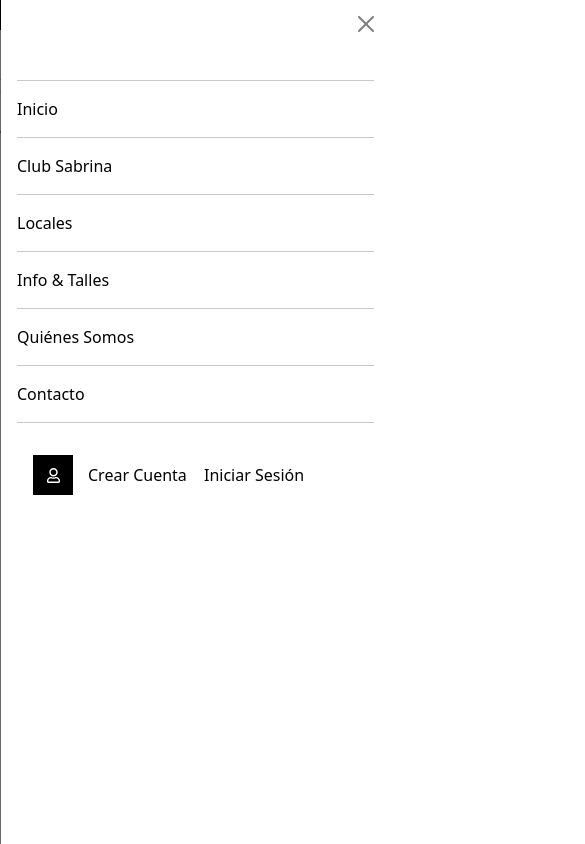
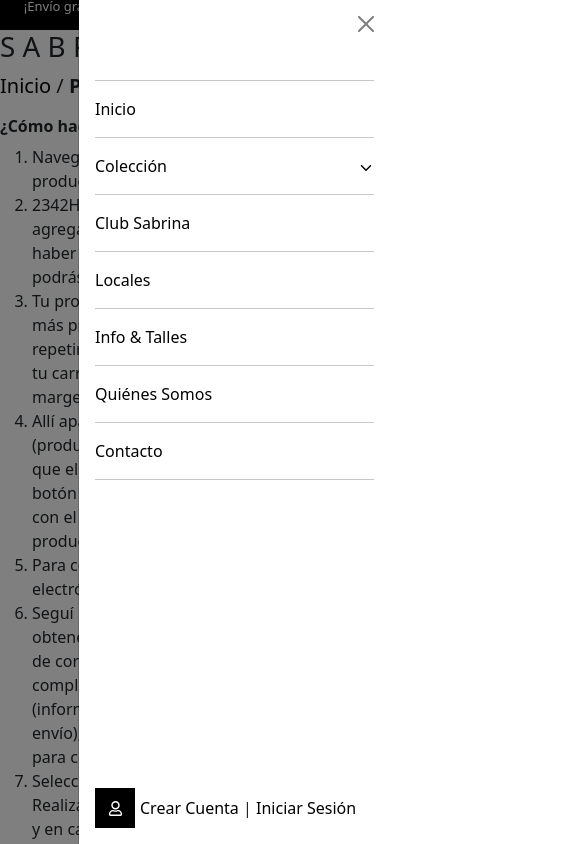
Before and after one commit to Veserad/Sabrina, a React (Vite) app: page /Sabrina/preguntasfrecuentes in a window 390 px wide. Both pictures are taken after a click on the button "MENÚ". Shown: the top 844 px of the page, 585 px wide, since content can reach past the window. Built offline with nearby package versions, Linux system fonts and the light colour scheme.

Commit message:
trabajando en footer-blanco

```diff
--- a/src/NavBar/NavBar.css
+++ b/src/NavBar/NavBar.css
@@ -7,7 +7,7 @@
   text-align: center;
 }
 @media (min-width: 1024px) {
-  .menu-mobile{
+  .menu-mobile {
     display: none;
   }
   /* bg-body-tertiary */
@@ -176,52 +176,69 @@
 }
 /*mobile styles */
 @media (max-width: 1023px) {
-  .div-negro{
+  .div-negro {
     background-color: black;
   }
-  .div-negro a{
+  .div-negro a {
     color: white;
   }
-  .barra{
+  .barra {
     display: none;
   }
-  .menu-mobile{
+  .menu-mobile {
     display: flex;
   }
-  .me-2{
+  .me-2 {
     display: flex;
     align-items: center;
   }
-  .offCanvas .offcanvas-content {
-    /* width: 20% !important; */
-    /* overflow-y: auto; */
+  .offCanvas{
+    max-width: 80%;
+  }
+  .offcanvas-content{
+    width: 100%;
+  }
+  .coleccion-button{
+    background-color: white !important;
+    color: black !important ;
+    text-decoration: none;
+    margin: 0 !important;
+    padding: 0 !important;
+    border: none;
+  }
+  .offcanvas-links a, .coleccion-button{
+    /* background-color: red; */
     display: flex;
-  flex-direction: column;
-  height: 100%; /* ocupa toda la altura del canvas */
+    justify-content: space-between;
+    width: 100% !important;
+    text-decoration: none;
   }
-
-.offCanvas .offcanvas-links {
-  flex: 1;              /* ocupa todo el espacio disponible arriba */
-  overflow-y: auto;     /* si hay muchos links, que hagan scroll */
+  .menu-fondo {
+    padding: 1rem;
+    background-color: white;
+    text-align: center;
+    display: flex;
+    align-items: center;
+    padding-left: 0px !important;
+    position: fixed;
+    bottom: 0;
+    width: 100%;
   }
-.offCanvas .menu-fondo {
-  padding: 1rem;
-  color: white;
-  text-align: center;
-}
-  .user-mobile{
+  .user-mobile {
     background-color: black;
     width: 40px;
     height: 40px;
     display: flex;
     align-items: center;
     justify-content: center;
-    margin-right: 15px;
+    margin-right: 5px;
   }
-  .menu-fondo{
-    display: flex;
-    align-items: center;
-    /* position: fixed;
-    bottom: 0; */
+  .coleccion-invisible{
+    display: none;
+    justify-content: space-evenly;
+  }
+  .coleccion-visible{
+    /* background-color: grey; */
+
   }
 }
--- a/src/NavBar/index.jsx
+++ b/src/NavBar/index.jsx
@@ -11,12 +11,15 @@ import { FaRegUser } from "react-icons/fa";
 import { MdOutlineShoppingCart } from "react-icons/md";
 import "./NavBar.css";
 import { useEffect, useState } from "react";
+import { IoIosArrowDown } from "react-icons/io";
+import { RiArrowLeftSLine } from "react-icons/ri";
 
 import { MdOutlineMenu } from "react-icons/md";
 import OffCanvas from "../Components/canvas.jsx";
 function NavBar() {
   const [showFirst, setShowFirst] = useState(false);
   const [showSecond, setShowSecond] = useState(false);
+  const [showColeccion, setShowColeccion] = useState(false);
 
   const location = useLocation();
   const [scrolled, setScrolled] = useState(false);
@@ -61,6 +64,7 @@ function NavBar() {
           handleClose={() => setShowFirst(false)}
           title="Carrito de compras"
           placement="end"
+          className="offCanvas"
         >
           EL CARRITO DE COMPRAS ESTA VACÍO
         </OffCanvas>
@@ -73,27 +77,152 @@ function NavBar() {
           placement="end"
         >
           <div className="offcanvas-content">
-            <div className="offcanvas-linmks">
+            <div>
+              <div className="offcanvas-links">
                 <hr />
-              <Link to={"/"}>Inicio</Link>
+                <Link to={"/"} onClick={() => setShowSecond(false)}>
+                  Inicio
+                </Link>
                 <hr />
-              <Link to={"/club-sabrina"}>Club Sabrina</Link>
+                <button
+                  to={"/"}
+                  onClick={() => setShowColeccion(!showColeccion)}
+                  className="coleccion-button"
+                >
+                  Colección{" "}
+                  <div>
+                    <IoIosArrowDown
+                      className={
+                        showColeccion
+                          ? "coleccion-invisible"
+                          : "coleccion-visible"
+                      }
+                    />
+                    <RiArrowLeftSLine
+                      className={
+                        showColeccion
+                          ? "coleccion-visible"
+                          : "coleccion-invisible"
+                      }
+                    />
+                  </div>
+                </button>
+                <div
+                  className={
+                    showColeccion ? "coleccion-visible" : "coleccion-invisible"
+                  }
+                >
                   <hr />
-              <Link to={"/locales"}>Locales</Link>
+                  <Link to={"/productos"} onClick={() => setShowSecond(false)}>
+                    Ver todos los productos
+                  </Link>
                   <hr />
-              <Link to={"/preguntasfrecuentes"}>Info & Talles</Link>
+                  <Link to={"/productos"} onClick={() => setShowSecond(false)}>
+                    Abrigos & Sacos
+                  </Link>
                   <hr />
-              <Link to={"/quienes-somos"}>Quiénes Somos</Link>
+                  <Link to={"/productos"} onClick={() => setShowSecond(false)}>
+                    Camperas
+                  </Link>
                   <hr />
-              <Link to={"/contacto"}>Contacto</Link>
+                  <Link to={"/productos"} onClick={() => setShowSecond(false)}>
+                    Sastrería
+                  </Link>
                   <hr />
+                  <Link to={"/productos"} onClick={() => setShowSecond(false)}>
+                    Tejidos
+                  </Link>
+                  <hr />
+                  <Link to={"/productos"} onClick={() => setShowSecond(false)}>
+                    Sweaters & Buzos
+                  </Link>
+                  <hr />
+                  <Link to={"/productos"} onClick={() => setShowSecond(false)}>
+                    Camisas & Blusas
+                  </Link>
+                  <hr />
+                  <Link to={"/productos"} onClick={() => setShowSecond(false)}>
+                    Remeras
+                  </Link>
+                  <hr />
+                  <Link to={"/productos"} onClick={() => setShowSecond(false)}>
+                    Pantalones
+                  </Link>
+                  <hr />
+                  <Link to={"/productos"} onClick={() => setShowSecond(false)}>
+                    Jeans
+                  </Link>
+                  <hr />
+                  <Link to={"/productos"} onClick={() => setShowSecond(false)}>
+                    Vestidos & Monos
+                  </Link>
+                  <hr />
+                  <Link to={"/productos"} onClick={() => setShowSecond(false)}>
+                    Sportswear
+                  </Link>
+                  <hr />
+                  <Link to={"/productos"} onClick={() => setShowSecond(false)}>
+                    Faldas
+                  </Link>
+                  <hr />
+                  <Link to={"/productos"} onClick={() => setShowSecond(false)}>
+                    Accesorios
+                  </Link>
+                  <hr />
+                  <Link to={"/productos"} onClick={() => setShowSecond(false)}>
+                    Gift Cards
+                  </Link>
+                  <hr />
+                  <Link to={"/"} onClick={() => setShowSecond(false)}>
+                    Home
+                  </Link>
+                </div>
+                <hr />
+                <Link to={"/club-sabrina"} onClick={() => setShowSecond(false)}>
+                  Club Sabrina
+                </Link>
+                <hr />
+                <Link to={"/locales"} onClick={() => setShowSecond(false)}>
+                  Locales
+                </Link>
+                <hr />
+                <Link
+                  to={"/preguntasfrecuentes"}
+                  onClick={() => setShowSecond(false)}
+                >
+                  Info & Talles
+                </Link>
+                <hr />
+                <Link
+                  to={"/quienes-somos"}
+                  onClick={() => setShowSecond(false)}
+                >
+                  Quiénes Somos
+                </Link>
+                <hr />
+                <Link to={"/contacto"} onClick={() => setShowSecond(false)}>
+                  Contacto
+                </Link>
+                <hr />
+              </div>
               <div className="menu-fondo">
                 <div className="user-mobile">
                   <FaRegUser className="user-icon" size={15} color="white" />
                 </div>
                 <div>
-                  <Link to={"/account/register"}>Crear Cuenta</Link> |{" "}
-                  <Link to={"/account/login"}>Iniciar Sesión</Link>
+                  <Link
+                    to={"/account/register"}
+                    onClick={() => setShowSecond(false)}
+                  >
+                    Crear Cuenta
+                  </Link>{" "}
+                  |{" "}
+                  <Link
+                    to={"/account/login"}
+                    onClick={() => setShowSecond(false)}
+                  >
+                    Iniciar Sesión
+                  </Link>
                 </div>
               </div>
             </div>
--- a/src/Pages/Footer/footer.css
+++ b/src/Pages/Footer/footer.css
@@ -1,9 +1,10 @@
-.footer a{
+.footer a {
   text-decoration: none;
   color: inherit;
 }
+@media (min-width: 1024px) {
   /* ENVIOS */
-.blanco{
+  .blanco {
     display: flex;
     /* flex-wrap: wrap; */
     margin-top: 30px;
@@ -13,7 +14,9 @@
     justify-content: center;
     /* background-color: aqua; */
   }
-.envio, .cuotas, .seguro{
+  .envio,
+  .cuotas,
+  .seguro {
     width: 33%;
     /* background-color: red; */
     /* display: flex; */
@@ -22,33 +25,34 @@
     /* width: 100vw; */
     /* margin-left: calc(-50vw + 50%); */
   }
-.blanco p, .blanco h6, .blanco > div{
+  .blanco p,
+  .blanco h6,
+  .blanco > div {
     margin: 0;
   }
-.blanco h6{
+  .blanco h6 {
     font-weight: bold;
   }
-.envio{
+  .envio {
     border-right: 1px solid black;
     height: 50px;
     /* justify-content: flex-start;  */
   }
-.cuotas{
+  .cuotas {
     border-right: 1px solid black;
     height: 70px;
   }
-.blanco-icon2-3{
+  .blanco-icon2-3 {
     margin-left: 30px;
     margin-right: 30px;
   }
-.blanco-icon1{
+  .blanco-icon1 {
     margin-right: 20px;
   }
 
-
   /*Copyright*/
 
-.copyright{
+  .copyright {
     width: 100vw;
     margin-left: calc(-50vw + 50%);
     padding-left: 0.5rem;
@@ -58,31 +62,33 @@
     align-items: center;
     height: 65px;
   }
-.creado{
+  .creado {
     font-weight: 600;
     margin-left: 1rem;
   }
-.creado a{
+  .creado a {
     font-size: 14px;
   }
-.copyright-text{
+  .copyright-text {
     font-size: 11px;
     text-transform: uppercase;
     font-weight: 100;
   }
-.copyright-text a{
+  .copyright-text a {
     font-weight: 800;
   }
 
   /* footer negro */
 
-.negro{
-    width: 100vw;  /* 100% del ancho del viewport */
+  .negro {
+    width: 100vw; /* 100% del ancho del viewport */
     background-color: rgb(32, 30, 30);
-    margin-left: calc(-50vw + 50%); /* quita el limite de ancho de pagina puesto en root-app.css*/
+    margin-left: calc(
+      -50vw + 50%
+    ); /* quita el limite de ancho de pagina puesto en root-app.css*/
     height: 260px auto;
     display: flex;
-    color:white;
+    color: white;
     padding-top: 2rem;
     padding-left: 0.4rem;
     box-sizing: border-box;
@@ -90,49 +96,50 @@
   /* .negro img{
     width:110px;
 } */
-.izq{
+  .izq {
     width: 21.3%;
     box-sizing: border-box;
     /* margin-left: 1rem; */
     /* background-color: red; */
   }
-.izq ul li{
+  .izq ul li {
     list-style: none;
   }
-.izq li:hover{
-    text-decoration:underline;
+  .izq li:hover {
+    text-decoration: underline;
   }
-.izq li.nav:hover{
+  .izq li.nav:hover {
     text-decoration: none;
   }
-.medio{
+  .medio {
     box-sizing: border-box;
-    width:23%;
+    width: 23%;
   }
-.medio img{
+  .medio img {
     margin-right: 1px;
     width: 40px;
-    margin:10px ;
+    margin: 10px;
     margin-left: 0;
     margin-top: 0;
   }
-.oca img{
+  .oca img {
     width: 60px;
   }
-.contacto{
+  .contacto {
     box-sizing: border-box;
     width: 25vw;
   }
-.contacto ul li{
+  .contacto ul li {
     list-style: none;
     margin-left: 0;
   }
-.redes{
+  .redes {
     box-sizing: border-box;
     width: 25vw;
     margin-left: 250px;
   }
-.insta,.face{
+  .insta,
+  .face {
     background-color: white;
     border-radius: 50%;
     width: 30px;
@@ -141,27 +148,58 @@
     display: flex;
     justify-content: center;
   }
-.face{
+  .face {
     margin-left: 10px;
   }
-.redes-sociales{
+  .redes-sociales {
     display: flex;
   }
-.redes input{
+  .redes input {
     background-color: rgb(32, 30, 30);
     border: 2px white solid;
     padding: 10px;
   }
-.redes input::placeholder{
+  .redes input::placeholder {
     color: white;
   }
-.input{
+  .input {
     display: flex;
   }
-.send{
+  .send {
     display: flex;
     background-color: white;
     width: 40px;
     align-items: center;
     justify-content: center;
   }
+}
+
+@media (max-width: 1023px) {
+ .blanco{
+  display: none;
+ }
+ .carrusel-blanco{
+  display: flex;
+  flex-direction: column;
+  align-items: center;
+  text-align: center;
+  justify-content: center;
+  background-color: white;
+ }
+ /* Estilo general de los indicadores */
+.carousel-indicators li {
+  width: 12px;            /* ancho del indicador */
+  height: 12px;           /* alto */
+  border-radius: 50%;     /* círculo */
+  background-color: rgba(255, 255, 255, 0.5);
+  border: 1px solid #fff;
+  margin: 0 5px;          /* separación */
+}
+
+/* Indicador activo */
+.carousel-indicators .active {
+  background-color: #fff; /* color del indicador activo */
+  transform: scale(1.2);  /* opcional: agranda el activo */
+}
+
+}
--- a/src/Pages/Footer/index.jsx
+++ b/src/Pages/Footer/index.jsx
@@ -9,11 +9,44 @@ import { CiCreditCard1 } from "react-icons/ci";
 import { IoLockClosedOutline } from "react-icons/io5";
 import { FaMixcloud } from "react-icons/fa";
 import "./footer.css";
+import { useState } from "react";
+import Carousel from "react-bootstrap/Carousel";
+
 import { Link } from "react-router-dom";
 
 function Footer() {
+  const [index, setIndex] = useState(0);
+
+  const handleSelect = (selectedIndex) => {
+    setIndex(selectedIndex);
+  };
   return (
     <div className="footer">
+      <div className="carrusel-blanco">
+        <Carousel activeIndex={index} onSelect={handleSelect}>
+          <Carousel.Item className="carrusel-blanco">
+            <CiDeliveryTruck size="40px" margin="0" />
+            <h6>ENVÍOS GRATIS</h6>
+            <p>Para compras de más de $160.000</p>
+          </Carousel.Item>
+          <Carousel.Item className="carrusel-blanco">
+            <CiCreditCard1 size="40px" />
+            <h6>CUOTAS SIN INTERÉS</h6>
+            <p>
+              Podés pagar con cualquier tarjeta en hasta 3 sin interés en tienda
+              online!
+            </p>
+          </Carousel.Item>
+          <Carousel.Item className="carrusel-blanco">
+            <IoLockClosedOutline size="40px" />
+            <h6>SITIO SEGURO</h6>
+            <p>
+              Protegemos tus datos, comprá tranquila desde cualquier punto del
+              país.
+            </p>
+          </Carousel.Item>
+        </Carousel>
+      </div>
       <div className="blanco">
         <div className="blanco envio">
           <div className="blanco-icon1">
--- a/src/Pages/Home/home.module.css
+++ b/src/Pages/Home/home.module.css
@@ -1,3 +1,13 @@
+.homeButton {
+    background-color: black;
+    padding-bottom: 10px;
+    padding-top: 10px;
+    padding-left: 30px;
+    padding-right: 30px;
+  }
+  .homeButton:hover {
+    background-color: #333333;
+  }
 @media (min-width: 1024px) {
   .homeImages {
     display: flex;
@@ -29,7 +39,7 @@
     justify-content: center;
     margin-top: 85px;
     height: auto;
-   /* background-color: red; */
+    /* background-color: red; */
   }
   .homeCategories {
     /* max-width: calc(100vw / 5); */
@@ -45,49 +55,80 @@
   }
   .homeDestacadosContainer {
     display: flex;
-    /* background-color: aqua; */
     flex-wrap: wrap;
     justify-content: center;
-    /* width: 100%; */
   }
   .homeDestacados {
     display: flex;
-    /* max-width: 33% !important; */
     box-sizing: border-box;
     width: 100%;
     justify-content: space-evenly;
-    /* background-color: red; */
   }
-  .homeDestacados > div{
-    /* width: 33%; */
-    max-width: calc(100vw/1.25);
+  .homeDestacados > div {
+    max-width: calc(100vw / 1.25);
   }
-  .homeDestacados div img{
+  .homeDestacados div img {
     width: 100%;
   }
   .homeButtonContainer {
-    /* display: flex; */
     justify-content: center;
     margin: 40px 0;
   }
-  .homeButton {
-    background-color: black;
-    padding-bottom: 10px;
-    padding-top: 10px;
-    padding-left: 30px;
-    padding-right: 30px;
-  }
-  .homeButton:hover {
-    background-color: #333333;
-  }
-  .homeBanner{
+
+  .homeBanner {
     width: 100vw;
     margin-left: calc(-50vw + 50%);
   }
 }
 
 @media (max-width: 1023px) {
-  /* .homeImages {
-    width: 100vw !important;
-  } */
+  a img {
+    max-width: 100%;
+    height: auto;
+  }
+  .homeCategories {
+  }
+  .homeCategories ul {
+    display: flex;
+    flex-direction: row;
+    text-decoration: none;
+    overflow-x: auto;
+    flex: 0 0 auto;
+    margin-left: 0 !important;
+  }
+  .homeCategories ul li {
+    text-decoration: none;
+    list-style: none;
+    margin-right: 1rem;
+    background-color: rgb(219, 219, 219);
+    padding: 5px;
+    flex: 0 0 auto;
+  }
+  .homeCategoriesTitle {
+    display: none;
+    text-decoration: none;
+  }
+  .homeDestacados {
+    display: flex;
+    flex-wrap: wrap;
+    margin: 1rem !important;
+    justify-content: center;
+    text-align: center;
+    justify-content: flex-start; /*alinea a la izquierda */
+  }
+  .cardBody {
+    display: flex;
+    flex-wrap: wrap;
+  }
+  .cardBody .card {
+    flex: 1 1 40%; /* base: 40%, crece y se encoge si hace falta */
+    max-width: 40%; /* nunca supera 40% del contenedor */
+    box-sizing: border-box;
+    min-width: 100px;
+  }
+  .homeButtonContainer{
+    display: flex;
+    justify-content: center;
+  }
+
 }
--- a/src/Pages/Home/index.jsx
+++ b/src/Pages/Home/index.jsx
@@ -64,7 +64,7 @@ function Home() {
       <div className={styles.homeFinal}>
         <div className={styles.homeCategories}>
           <ul>
-            <li>
+            <li className={styles.homeCategoriesTitle}>
               <h6 style={{ fontWeight: "bold", marginBottom: "20px" }}>
                 Categorías principales
               </h6>
@@ -124,26 +124,11 @@ function Home() {
         </div>
         <div className={styles.homeDestacadosContainer}>
           <div className={styles.homeDestacados}>
-            {/* <div>
-              <img
-                src="https://acdn-us.mitiendanube.com/stores/915/088/products/sabrina-fw25-ecom0234-1-68a02a4da7ebbbabaf17416259745132-640-0.webp"
-                alt=""
-              />
-            </div>
-            <div>
-              <img
-                src="https://acdn-us.mitiendanube.com/stores/915/088/products/sabrina-fw25-ecom0663-1b1779d8c0cd124d6417416229486652-640-0.webp"
-                alt=""
-              />
-            </div>
-            <div>
-              <img
-                src="https://acdn-us.mitiendanube.com/stores/915/088/products/sabrina-fw25-ecom0298-ca4e3ba7dd24206d5217416236722817-640-0.webp"
-                alt=""
-              />
-            </div> */}
-            <CardGroup>
-              <Card style={{ marginLeft: "25px", width: "auto" }}>
+            <CardGroup className={styles.cardBody}>
+              <Card
+                style={{ marginLeft: "25px", width: "auto" }}
+                className={styles.card}
+              >
                 <Card.Img
                   width={{}}
                   variant="top"
@@ -157,7 +142,7 @@ function Home() {
                 </Card.Body>
                 <Card.Footer>3 cuotas sin interés de $36.663,33</Card.Footer>
               </Card>
-              <Card style={{ marginLeft: "25px" }}>
+              <Card style={{ marginLeft: "25px" }} className={styles.card}>
                 <Card.Img
                   variant="top"
                   src="https://acdn-us.mitiendanube.com/stores/915/088/products/sabrina-fw25-ecom0663-1b1779d8c0cd124d6417416229486652-640-0.webp"
@@ -168,7 +153,7 @@ function Home() {
                 </Card.Body>
                 <Card.Footer>3 cuotas sin interés de $39.996,67</Card.Footer>
               </Card>
-              <Card style={{ marginLeft: "25px" }}>
+              <Card style={{ marginLeft: "25px" }} className={styles.card}>
                 <Card.Img
                   variant="top"
                   src="https://acdn-us.mitiendanube.com/stores/915/088/products/sabrina-fw25-ecom0298-ca4e3ba7dd24206d5217416236722817-640-0.webp"
```
Lines whose indentation alone changed are shown as unchanged.
